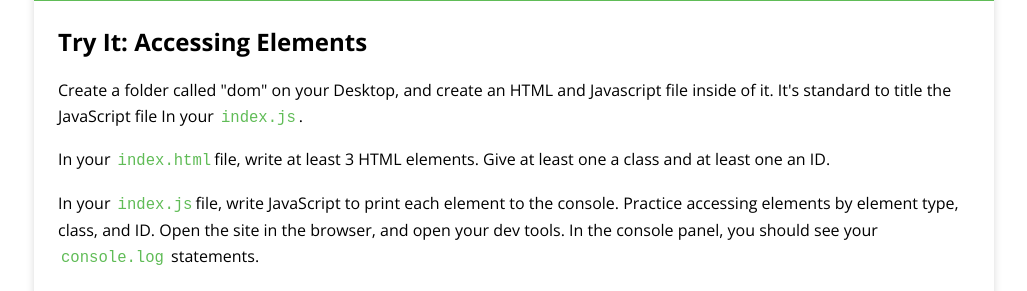
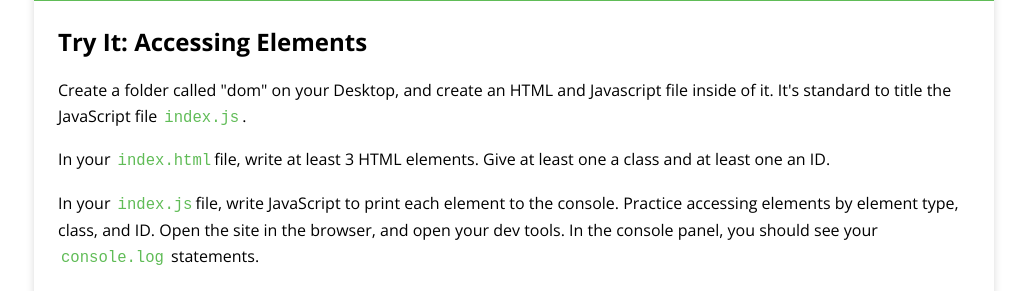
Before and after one commit to ameseee/kwk-curriculum-site, a Jekyll site: the page built from web-app/lessons/dom-manipulation/index.md, in a window 1280 px wide and 900 px high, scrolled down 1437 px. Shown: the part 181-472 px from the top of the window, without its empty margins (126-1153 px from the left). Built offline with Jekyll 4.4.1, drawn with Linux system fonts in a browser that asks for light colours; nearby versions of some CDN libraries.

Commit message:
Fix typo in Try it

```diff
--- a/web-app/lessons/dom-manipulation/index.md
+++ b/web-app/lessons/dom-manipulation/index.md
@@ -47,7 +47,7 @@ We can also access elements by classes and IDs. Instead of `('h1')` we would nee
 
 <div class="try-it">
   <h2>Try It: Accessing Elements</h2>
-  <p>Create a folder called "dom" on your Desktop, and create an HTML and Javascript file inside of it. It's standard to title the JavaScript file In your <code class="try-it-code">index.js</code>.</p>
+  <p>Create a folder called "dom" on your Desktop, and create an HTML and Javascript file inside of it. It's standard to title the JavaScript file <code class="try-it-code">index.js</code>.</p>
   <p>In your <code class="try-it-code">index.html</code>file, write at least 3 HTML elements. Give at least one a class and at least one an ID.</p>
   <p>In your <code class="try-it-code">index.js</code>file, write JavaScript to print each element to the console. Practice accessing elements by element type, class, and ID. Open the site in the browser, and open your dev tools. In the console panel, you should see your <code class="try-it-code">console.log</code> statements.</p>
   <p>Finished Early? Create a duplicate of one of your elements and run the code again. What anything different printed in the console? Use your google skills to research the difference between `.querySelector` and `.querySelectorAll`.</p>
```
